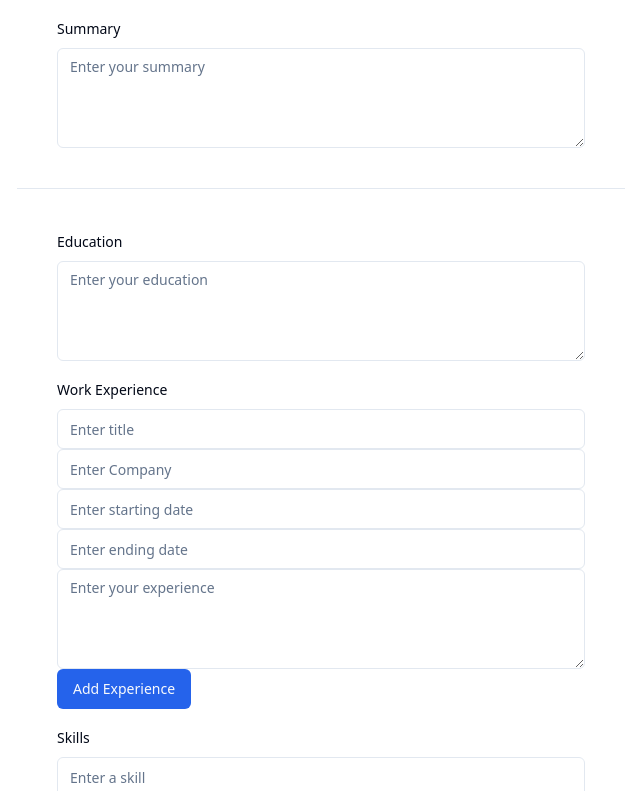
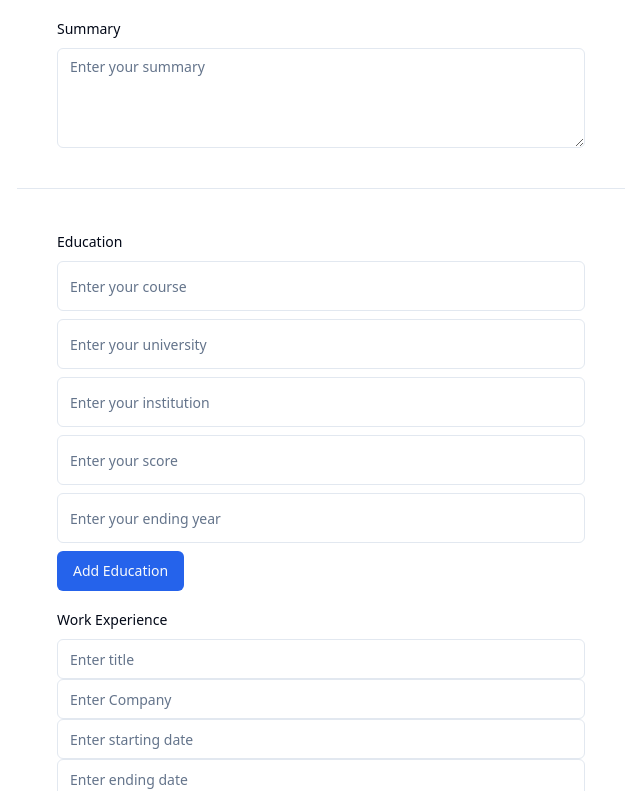
Before and after one commit to SynthCod3/ResumeWiz, a Next.js app: page /editor in a window 1280 px wide. Shown: the part 544-1335 px from the top of the page, without its empty margins (7-647 px from the left). Built offline with nearby package versions, Linux system fonts and the light colour scheme.

Commit message:
Add education dynamic

```diff
--- a/app/editor/components/editor.tsx
+++ b/app/editor/components/editor.tsx
@@ -41,6 +41,18 @@ export function Editor() {
     endingDate: '',
     description: '',
   });
+  const education = useEditorStore((state) => state.education);
+  const setEducation = useEditorStore((state) => state.setEducation);
+  const [newEducation, setNewEducation] = React.useState<Education>({
+    course: '',
+    index: education.length + 1,
+    university: '',
+    institution: '',
+    score: '',
+    startingDate: '',
+    endingDate: '',
+  });
+
 
   const [template, setTemplate] = React.useState(1);
   useEffect(() => {
@@ -154,11 +166,90 @@ export function Editor() {
             <div className="space-y-4">
               <div className="space-y-2">
                 <Label htmlFor="education">Education</Label>
-                <Textarea
-                  className="min-h-[100px]"
-                  id="education"
-                  placeholder="Enter your education"
+                <Input
+                  className="min-h-[50px]"
+                  placeholder="Enter your course"
+                  onChange={(e) => {
+                    setNewEducation({
+                      ...newEducation,
+                      course: e.target.value,
+                    });
+                  }}
                 />
+                <Input
+                  className="min-h-[50px]"
+                  placeholder="Enter your university"
+                  onChange={(e) => {
+                    setNewEducation({
+                      ...newEducation,
+                      university: e.target.value,
+                    });
+                  }}
+                />
+                <Input
+                  className="min-h-[50px]"
+                  placeholder="Enter your institution"
+                  onChange={(e) => {
+                    setNewEducation({
+                      ...newEducation,
+                      institution: e.target.value,
+                    });
+                  }}
+                />
+                <Input
+                  className="min-h-[50px]"
+                  placeholder="Enter your score"
+                  onChange={(e) => {
+                    setNewEducation({
+                      ...newEducation,
+                      score: e.target.value,
+                    });
+                  }}
+                />
+                <Input
+                  className="min-h-[50px]"
+                  placeholder="Enter your ending year"
+                  onChange={(e) => {
+                    setNewEducation({
+                      ...newEducation,
+                      endingDate: e.target.value,
+                    });
+                  }}
+                />
+                <Button
+                  onClick={() => {
+                    setEducation([...education, newEducation]);
+                    setNewEducation({
+                      course: '',
+                      index: education.length + 1,
+                      university: '',
+                      institution: '',
+                      score: '',
+                      startingDate: '',
+                      endingDate: '',
+                    });
+                  }}
+                >
+                  Add Education
+                </Button>
+                <div>
+                  {education.map((edu) => (
+                    <div
+                      className="inline-block mr-2"
+                      key={edu.index}
+                      onClick={() => {
+                        setEducation(
+                          education.filter(
+                            (e: Education) => e.index !== edu.index,
+                          ),
+                        );
+                      }}
+                    >
+                      {edu.course}
+                    </div>
+                  ))}
+                </div>
+
               </div>
               <div className="space-y-2">
                 <Label htmlFor="experience">Work Experience</Label>
```
